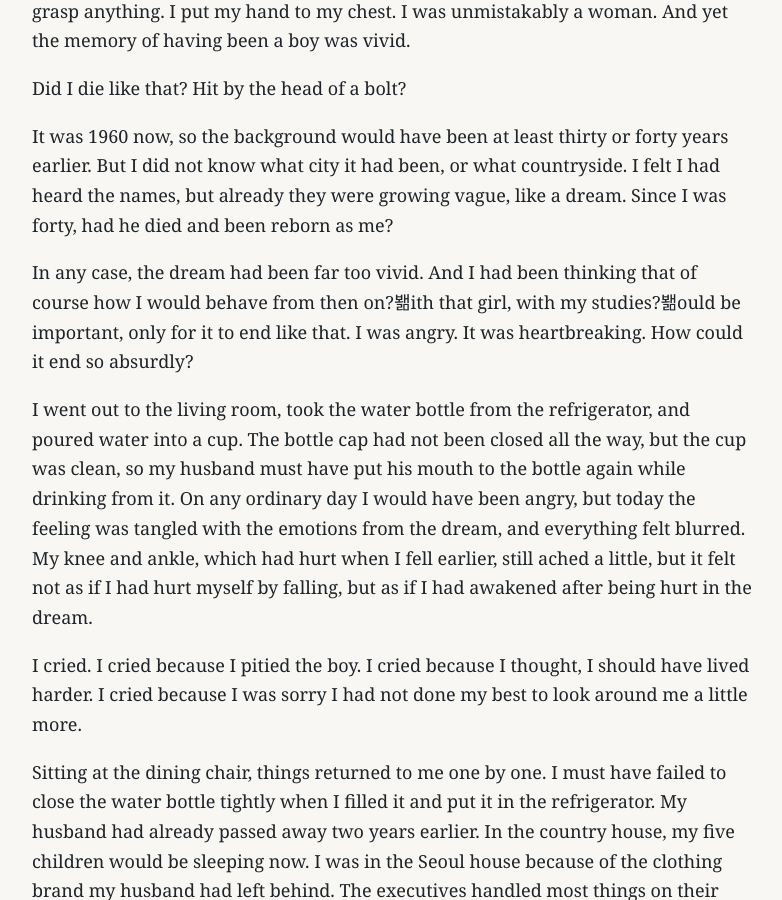
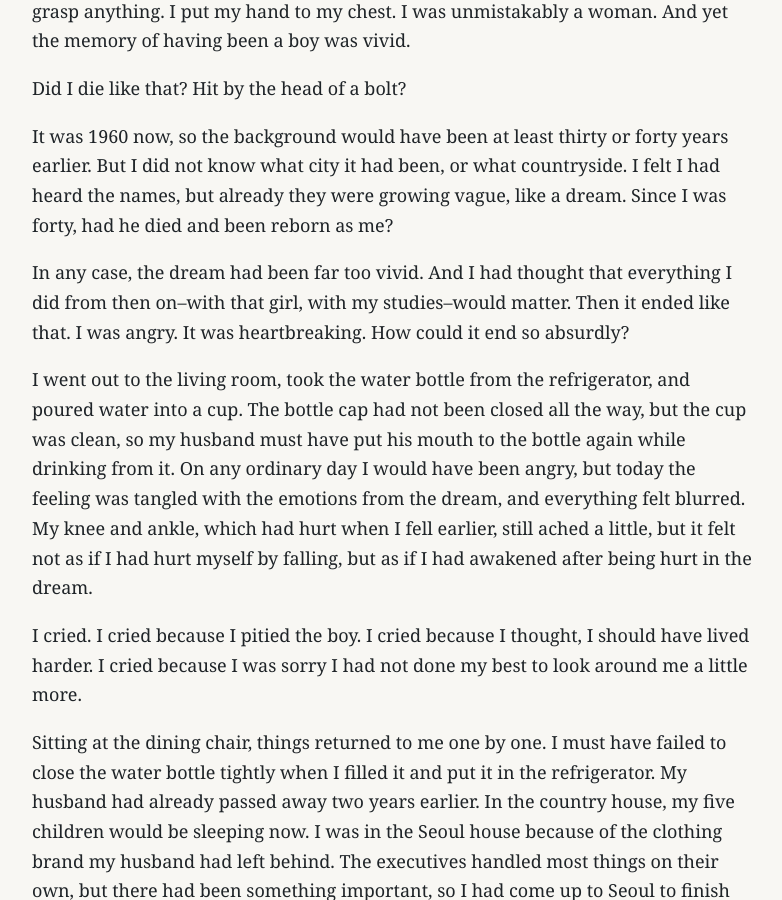
Before and after one commit to ize-studio/ize-studio.github.io, a Jekyll site: the page built from _posts/2024-04-26-i-was-a-boy.md, in a window 1280 px wide and 900 px high, scrolled down 6753 px. Shown: the whole window, without its empty margins (118-900 px from the left). Built offline with Jekyll 4.4.1, drawn with Linux system fonts in a browser that asks for light colours.

Commit message:
Fix corrupted punctuation in fiction post

```diff
--- a/_posts/2024-04-26-i-was-a-boy.md
+++ b/_posts/2024-04-26-i-was-a-boy.md
@@ -76,7 +76,7 @@ Did I die like that? Hit by the head of a bolt?
 
 It was 1960 now, so the background would have been at least thirty or forty years earlier. But I did not know what city it had been, or what countryside. I felt I had heard the names, but already they were growing vague, like a dream. Since I was forty, had he died and been reborn as me?
 
-In any case, the dream had been far too vivid. And I had been thinking that of course how I would behave from then on?봶ith that girl, with my studies?봶ould be important, only for it to end like that. I was angry. It was heartbreaking. How could it end so absurdly?
+In any case, the dream had been far too vivid. And I had thought that everything I did from then on--with that girl, with my studies--would matter. Then it ended like that. I was angry. It was heartbreaking. How could it end so absurdly?
 
 I went out to the living room, took the water bottle from the refrigerator, and poured water into a cup. The bottle cap had not been closed all the way, but the cup was clean, so my husband must have put his mouth to the bottle again while drinking from it. On any ordinary day I would have been angry, but today the feeling was tangled with the emotions from the dream, and everything felt blurred. My knee and ankle, which had hurt when I fell earlier, still ached a little, but it felt not as if I had hurt myself by falling, but as if I had awakened after being hurt in the dream.
 
```
